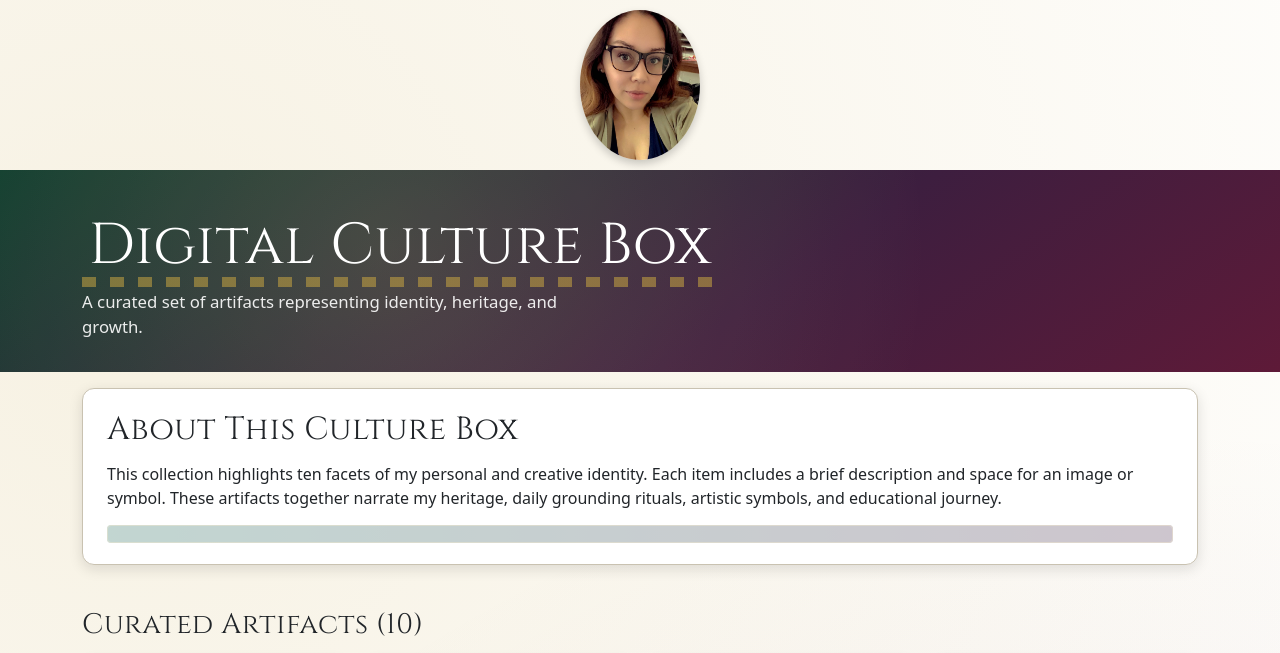
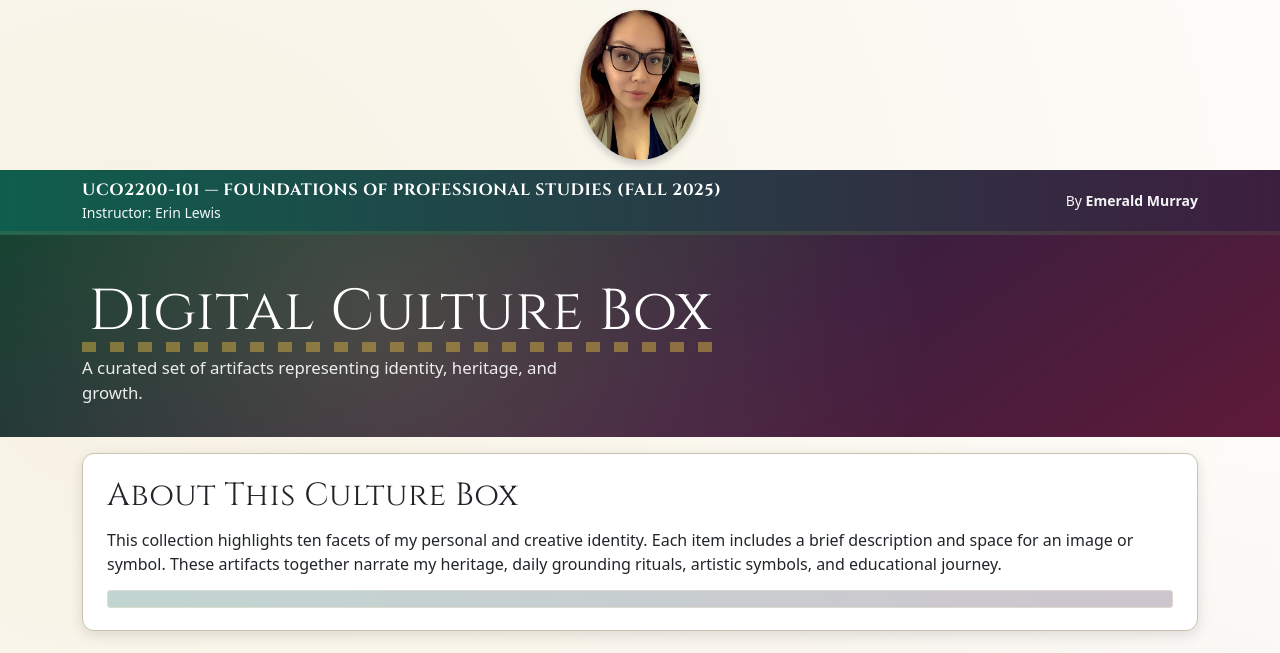
Before and after one commit to Murrayec1/Digital-Culture-Box, a website: page index.html in a window 1280 px wide. Shown: the top 653 px of the page. Drawn offline with nearby package versions, Linux system fonts and the light colour scheme; a small style sheet from the web is missing.

Commit message:
Add course banner and styles for course information display

```diff
--- a/index.html
+++ b/index.html
@@ -16,6 +16,17 @@
   <img src="./myself.jpg" alt="Personal portrait" class="personal-image" />
 </head>
 <body>
+  <header class="course-banner bg-dark text-white" role="banner" aria-label="Course information">
+    <div class="container d-flex justify-content-between align-items-center py-2">
+      <div>
+        <div class="course-code fw-bold">UCO2200-101 — FOUNDATIONS OF PROFESSIONAL STUDIES (FALL 2025)</div>
+        <div class="small">Instructor: Erin Lewis</div>
+      </div>
+      <div class="text-end">
+        <div class="small">By <span class="fw-bold">Emerald Murray</span></div>
+      </div>
+    </div>
+  </header>
   <header class="site-header">
     <div class="container">
       <h1 class="title-embellished">Digital Culture Box</h1>
--- a/styles.css
+++ b/styles.css
@@ -102,3 +102,20 @@ h1,h2,h3 { font-family: 'Cinzel', serif; letter-spacing:.5px; }
   border-radius: 50%;
   box-shadow: 0 4px 8px rgba(0, 0, 0, 0.2);
 }
+
+/* Course banner styles */
+.course-banner {
+  border-bottom: 4px solid rgba(199,164,65,0.12);
+  background: linear-gradient(90deg, var(--emerald), var(--plum));
+  color: #ffffff;
+}
+.course-banner .course-code {
+  font-family: 'Cinzel', serif;
+  font-size: 1.02rem;
+  letter-spacing: .6px;
+}
+.course-banner .small { opacity: .95; }
+@media (max-width:720px){
+  .course-banner .container { flex-direction:column; gap:.4rem; text-align:center; }
+  .course-banner .text-end { text-align:center; }
+}
```
